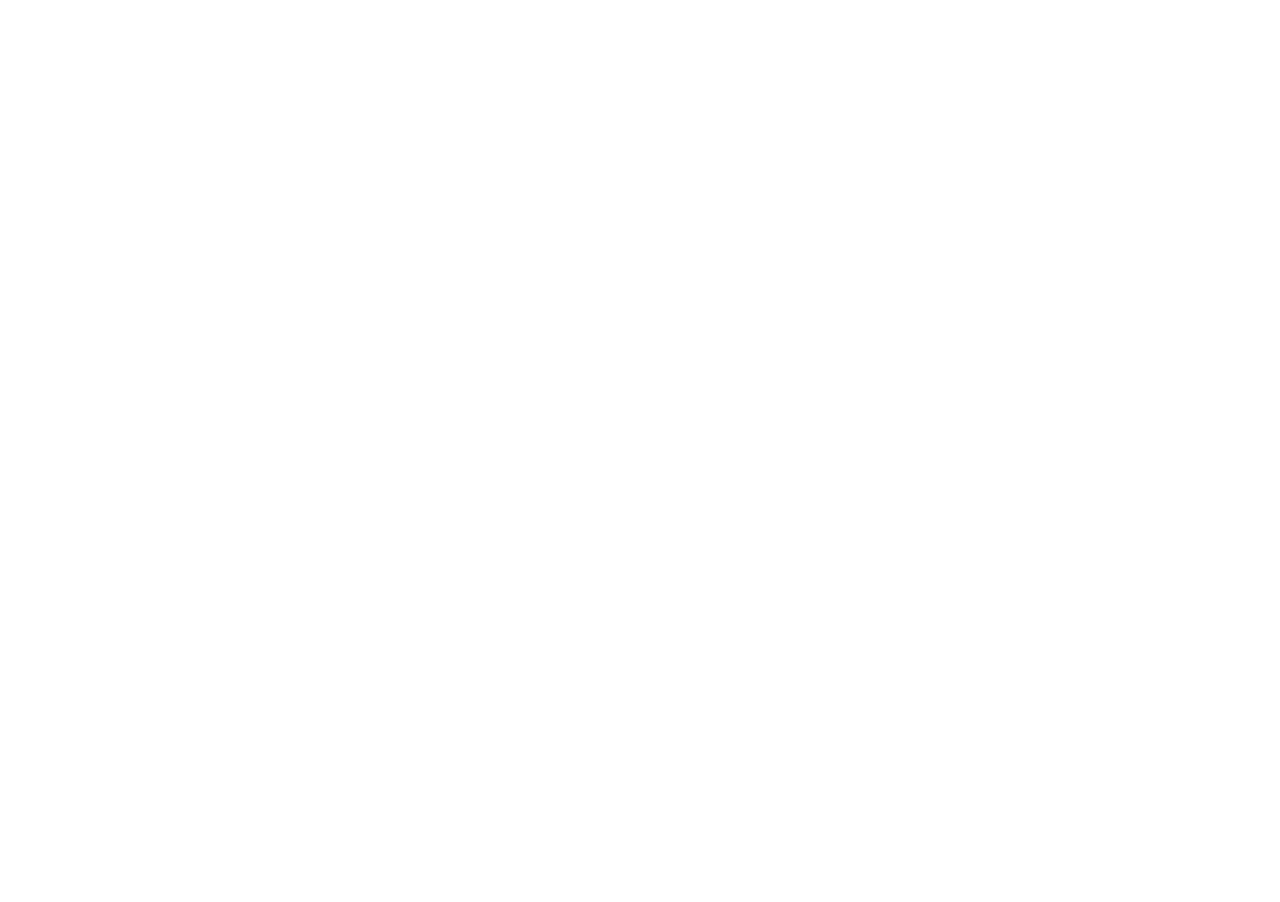
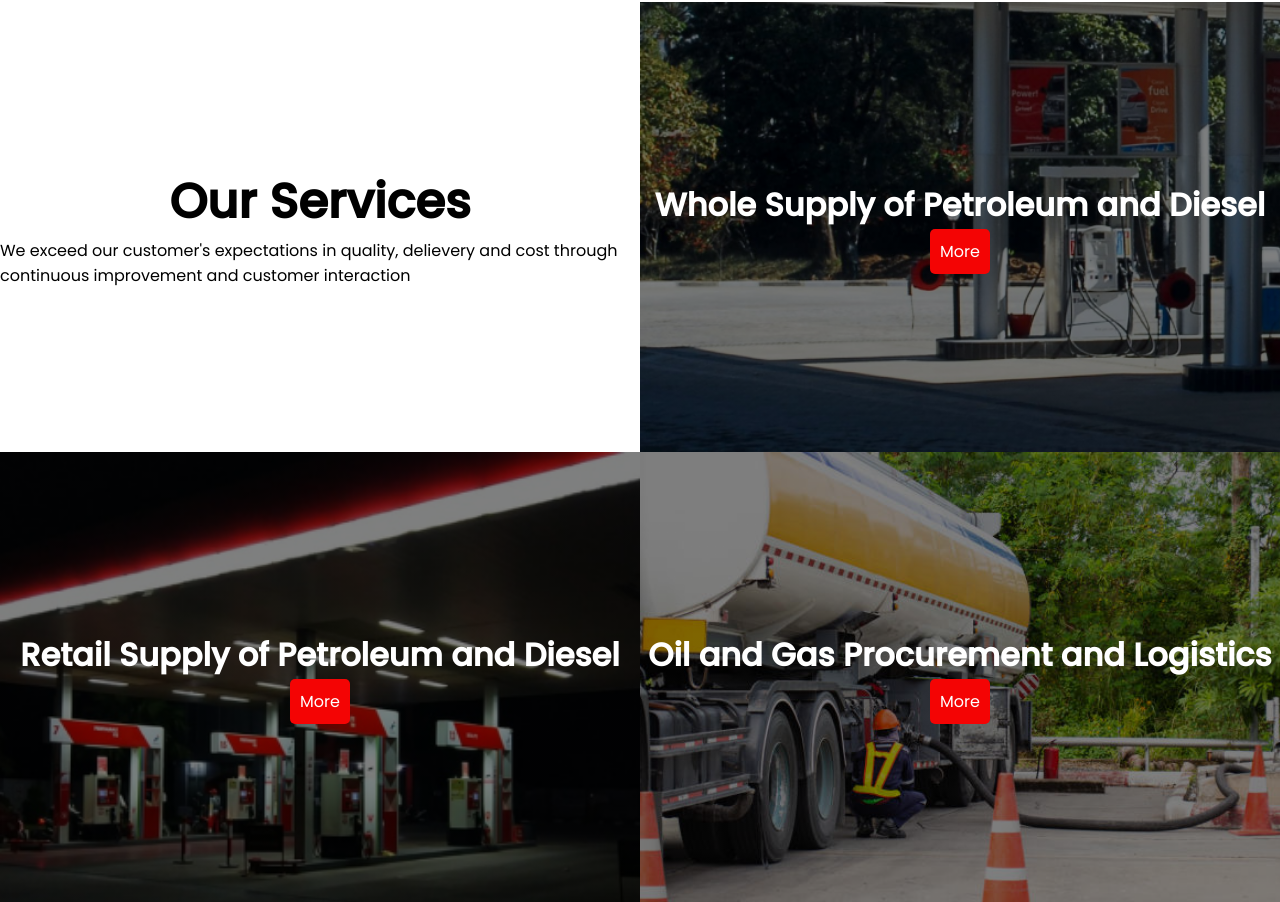
Before and after one commit to isiagi/Happipetro, a React (Create React App) app: page / in a window 1280 px wide. Shown: the part 1748-2650 px from the top of the page. Before the commit the page ends 1750 px from the top, so only its background shows below. Built offline with nearby package versions, Linux system fonts and the light colour scheme.

Commit message:
adds services

```diff
--- /dev/null
+++ b/src/components/services/Service.jsx
@@ -0,0 +1,37 @@
+import "./service.css";
+
+const Service = () => {
+  return (
+    <div className="service__container">
+      <div className="service__grid">
+        <div className="service__grid__item">
+          <h1>Our Services</h1>
+          <p>
+            We exceed our customer's expectations in quality, delievery and cost
+            through continuous improvement and customer interaction
+          </p>
+        </div>
+        <div className="service__grid__ite">
+          <div className="service__item">
+            <h2>Whole Supply of Petroleum and Diesel</h2>
+            <span>More</span>
+          </div>
+        </div>
+        <div className="service__grid__it">
+          <div className="service__item">
+            <h2>Retail Supply of Petroleum and Diesel</h2>
+            <span>More</span>
+          </div>
+        </div>
+        <div className="service__grid__i">
+          <div className="service__item">
+            <h2>Oil and Gas Procurement and Logistics</h2>
+            <span>More</span>
+          </div>
+        </div>
+      </div>
+    </div>
+  );
+};
+
+export default Service;
--- /dev/null
+++ b/src/components/services/service.css
@@ -0,0 +1,63 @@
+.service__grid {
+  display: grid;
+  grid-template-columns: repeat(auto-fit, minmax(500px, 1fr));
+}
+
+.service__grid__item {
+  display: flex;
+  align-items: center;
+  justify-content: center;
+  flex-direction: column;
+}
+
+.service__grid__item h1 {
+  font-size: 3em;
+}
+
+.service__grid__ite {
+  background: linear-gradient(rgba(0, 0, 0, 0.5), rgba(0, 0, 0, 0.5)),
+    url("../../assets/images/1.png");
+  height: 450px;
+  background-repeat: no-repeat;
+  background-size: cover;
+}
+
+.service__grid__it {
+  background: linear-gradient(rgba(0, 0, 0, 0.5), rgba(0, 0, 0, 0.5)),
+    url("../../assets/images/2.png");
+  height: 450px;
+  background-repeat: no-repeat;
+  background-size: cover;
+}
+
+.service__grid__i {
+  background: linear-gradient(rgba(0, 0, 0, 0.5), rgba(0, 0, 0, 0.5)),
+    url("../../assets/images/3.jpg");
+  height: 450px;
+  background-repeat: no-repeat;
+  background-size: cover;
+}
+
+.service__item {
+  height: 100%;
+  display: flex;
+  align-items: center;
+  justify-content: center;
+  flex-direction: column;
+}
+
+.service__item > h2 {
+  color: #fff;
+  font-size: 2em;
+}
+
+.service__item span {
+  background: var(--bg_main);
+  color: #fff;
+  padding: 10px;
+  border-radius: 5px;
+}
+
+.service__item span:hover {
+  background: var(--bg_secondary);
+}
--- a/src/pages/HomePage.jsx
+++ b/src/pages/HomePage.jsx
@@ -2,6 +2,7 @@
 import Hero1 from "../components/hero1/Hero1";
 import Img from "../components/imgM/Img";
 import Nav from "../components/nav/Nav";
+import Service from "../components/services/Service";
 
 const HomePage = () => {
   return (
@@ -10,6 +11,7 @@
       <Hero1 />
       <Banner />
       <Img />
+      <Service />
     </div>
   );
 };
```
